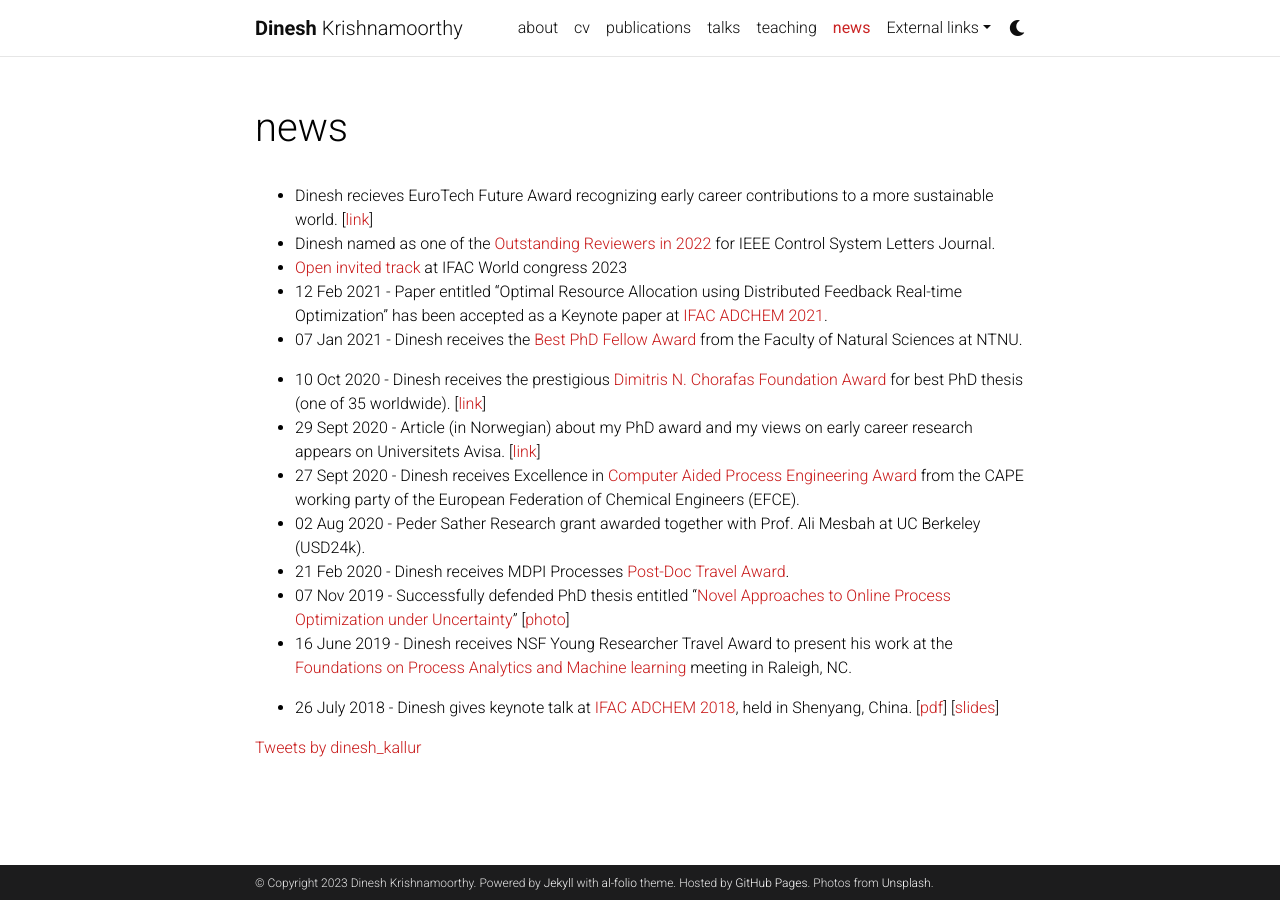
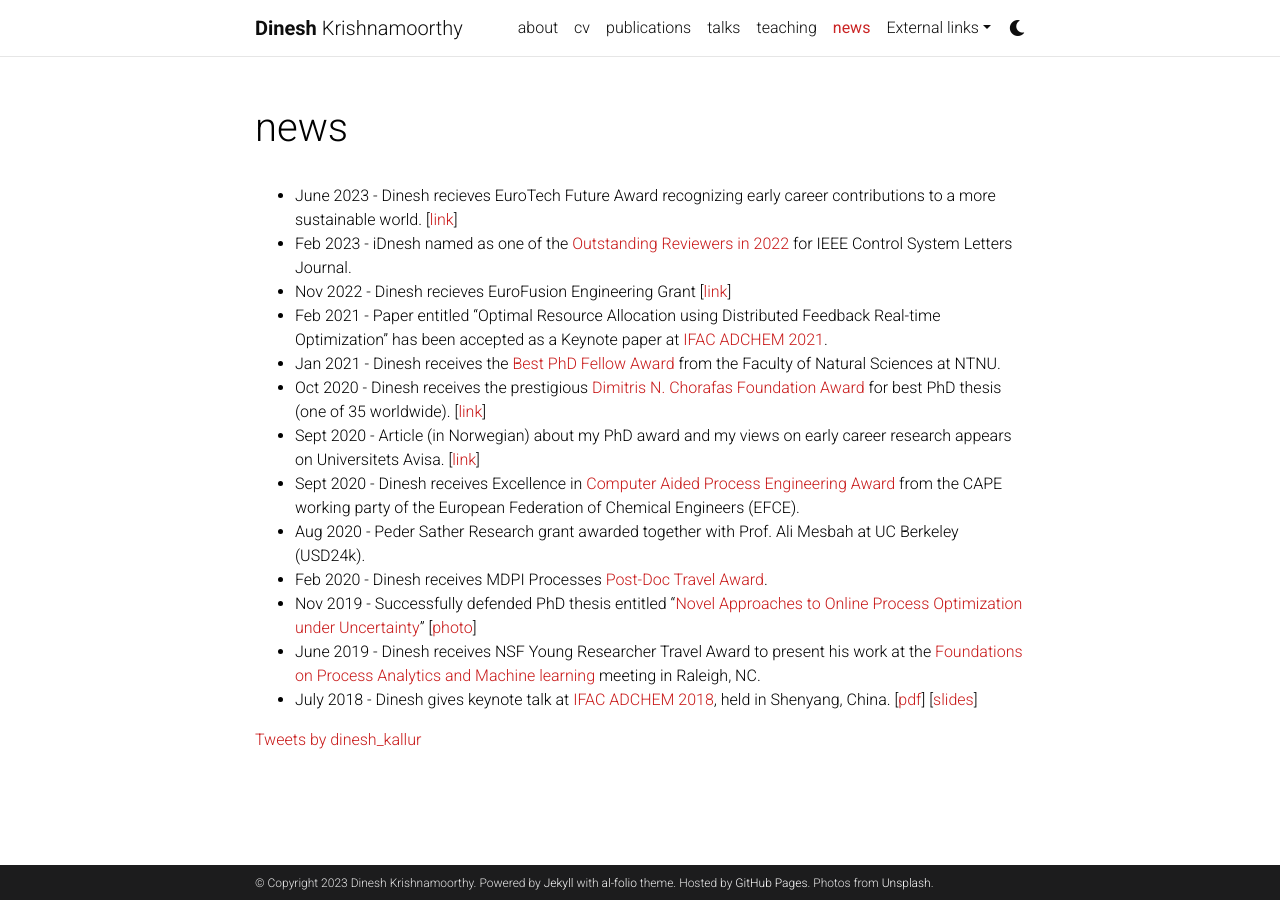
Before and after one commit to dinesh-krishnamoorthy/dinesh-krishnamoorthy.github.io, a Jekyll site: the page built from _pages/news.md, in a window 1280 px wide. Built offline with Jekyll 4.4.1, drawn with Linux system fonts in a browser that asks for light colours; comment, search, counter and statistics services are not loaded; a style sheet for code colours, icons or effects is not loaded.

Commit message:
Update news.md

```diff
--- a/_pages/news.md
+++ b/_pages/news.md
@@ -6,20 +6,18 @@
 nav_order: 5
 ---
 
-* Dinesh recieves EuroTech Future Award recognizing early career contributions to a more sustainable world. [[link](https://eurotech-universities.eu/news-and-events/news/eurotech-future-award-2023-winners/)]
-* Dinesh named as one of the [Outstanding Reviewers in 2022](http://ieee-cssletters.dei.unipd.it/Page_reviewers.php?p=3) for IEEE Control System Letters Journal.
-* [Open invited track](https://www.ifac2023.org/submission/open-invited-track-list/#Recent%20Advances%20in%20Automated%20Learning%20and%20Calibration%20of%20MPC%20Policies) at IFAC World congress 2023
-* 12 Feb 2021 - Paper entitled "Optimal Resource Allocation using Distributed Feedback Real-time Optimization" has been accepted as a Keynote paper at [IFAC ADCHEM 2021](https://www.adchem2021.org/).
-* 07 Jan 2021 - Dinesh receives the [Best PhD Fellow Award](https://www.youtube.com/watch?v=QuHFnoTiy-k&ab_channel=NTNUFakultetfornaturvitenskap) from the Faculty of Natural Sciences at NTNU.
-
-* 10 Oct 2020 - Dinesh receives the prestigious [Dimitris N. Chorafas Foundation Award](https://www.weizmann.ac.il/feinberg/about/dimitris-n-chorafas-prize/about-foundation-and-prize) for best PhD thesis (one of 35 worldwide). [[link](https://www.weizmann.ac.il/feinberg/sites/feinberg/files/uploads/files/chorafas_winners_2020_by_year_and_univeristy.pdf)]
-* 29 Sept 2020 - Article (in Norwegian) about my PhD award and my views on early career research appears on Universitets Avisa. [[link](https://www.universitetsavisa.no/forskning/hvordan-skal-ntnu-bli-et-bedre-forskningsuniversitet/103076)]
-* 27 Sept 2020 - Dinesh receives Excellence in [Computer Aided Process Engineering Award](https://www.wp-cape.eu/index.php/outstanding-phd-thesis-on-cape/) from the CAPE working party of the European Federation of Chemical Engineers (EFCE).
-* 02 Aug 2020 - Peder Sather Research grant awarded together with Prof. Ali Mesbah at UC Berkeley (USD24k).
-* 21 Feb 2020 - Dinesh receives MDPI Processes [Post-Doc Travel Award](https://www.mdpi.com/journal/processes/awards.pdf/0/pdf_164_2020_1_award.pdf).
-* 07 Nov 2019 - Successfully defended PhD thesis entitled "[Novel Approaches to Online Process Optimization under Uncertainty](http://folk.ntnu.no/dineshk/Research/PhD_thesis/Thesis_Main.pdf)" [[photo](http://folk.ntnu.no/dineshk/Photos/PhD_Morari_JayLee.jpeg)]
-* 16 June 2019 -  Dinesh receives NSF Young Researcher Travel Award to present his work at the [Foundations on Process Analytics and Machine learning](http://fopam.org/) meeting in Raleigh, NC.
-
-* 26 July 2018 - Dinesh gives keynote talk at [IFAC ADCHEM 2018](http://folk.ntnu.no/skoge/prost/proceedings/ADCHEM-2018/), held in Shenyang, China. [[pdf](https://dinesh-krishnamoorthy.github.io/publication/2019JPCADCHEM)] [[slides](http://folk.ntnu.no/dineshk/Presentations/ADCHEM_slides.pdf)]
+* June 2023 - Dinesh recieves EuroTech Future Award recognizing early career contributions to a more sustainable world. [[link](https://eurotech-universities.eu/news-and-events/news/eurotech-future-award-2023-winners/)]
+* Feb 2023 - iDnesh named as one of the [Outstanding Reviewers in 2022](http://ieee-cssletters.dei.unipd.it/Page_reviewers.php?p=3) for IEEE Control System Letters Journal.
+* Nov 2022 - Dinesh recieves EuroFusion Engineering Grant [[link](https://www.differ.nl/grant-for-dinesh-krishnamoorthy-for-research-on-controlled-nuclear-fusion)]
+* Feb 2021 - Paper entitled "Optimal Resource Allocation using Distributed Feedback Real-time Optimization" has been accepted as a Keynote paper at [IFAC ADCHEM 2021](https://www.adchem2021.org/).
+* Jan 2021 - Dinesh receives the [Best PhD Fellow Award](https://www.youtube.com/watch?v=QuHFnoTiy-k&ab_channel=NTNUFakultetfornaturvitenskap) from the Faculty of Natural Sciences at NTNU.
+* Oct 2020 - Dinesh receives the prestigious [Dimitris N. Chorafas Foundation Award](https://www.weizmann.ac.il/feinberg/about/dimitris-n-chorafas-prize/about-foundation-and-prize) for best PhD thesis (one of 35 worldwide). [[link](https://www.weizmann.ac.il/feinberg/sites/feinberg/files/uploads/files/chorafas_winners_2020_by_year_and_univeristy.pdf)]
+* Sept 2020 - Article (in Norwegian) about my PhD award and my views on early career research appears on Universitets Avisa. [[link](https://www.universitetsavisa.no/forskning/hvordan-skal-ntnu-bli-et-bedre-forskningsuniversitet/103076)]
+* Sept 2020 - Dinesh receives Excellence in [Computer Aided Process Engineering Award](https://www.wp-cape.eu/index.php/outstanding-phd-thesis-on-cape/) from the CAPE working party of the European Federation of Chemical Engineers (EFCE).
+* Aug 2020 - Peder Sather Research grant awarded together with Prof. Ali Mesbah at UC Berkeley (USD24k).
+* Feb 2020 - Dinesh receives MDPI Processes [Post-Doc Travel Award](https://www.mdpi.com/journal/processes/awards.pdf/0/pdf_164_2020_1_award.pdf).
+* Nov 2019 - Successfully defended PhD thesis entitled "[Novel Approaches to Online Process Optimization under Uncertainty](http://folk.ntnu.no/dineshk/Research/PhD_thesis/Thesis_Main.pdf)" [[photo](http://folk.ntnu.no/dineshk/Photos/PhD_Morari_JayLee.jpeg)]
+* June 2019 -  Dinesh receives NSF Young Researcher Travel Award to present his work at the [Foundations on Process Analytics and Machine learning](http://fopam.org/) meeting in Raleigh, NC.
+* July 2018 - Dinesh gives keynote talk at [IFAC ADCHEM 2018](http://folk.ntnu.no/skoge/prost/proceedings/ADCHEM-2018/), held in Shenyang, China. [[pdf](https://dinesh-krishnamoorthy.github.io/publication/2019JPCADCHEM)] [[slides](http://folk.ntnu.no/dineshk/Presentations/ADCHEM_slides.pdf)]
 
 <a class="twitter-timeline" data-width="500" data-height="500" href="https://twitter.com/dinesh_kallur?ref_src=twsrc%5Etfw">Tweets by dinesh_kallur</a> <script async src="https://platform.twitter.com/widgets.js" charset="utf-8"></script>
```
